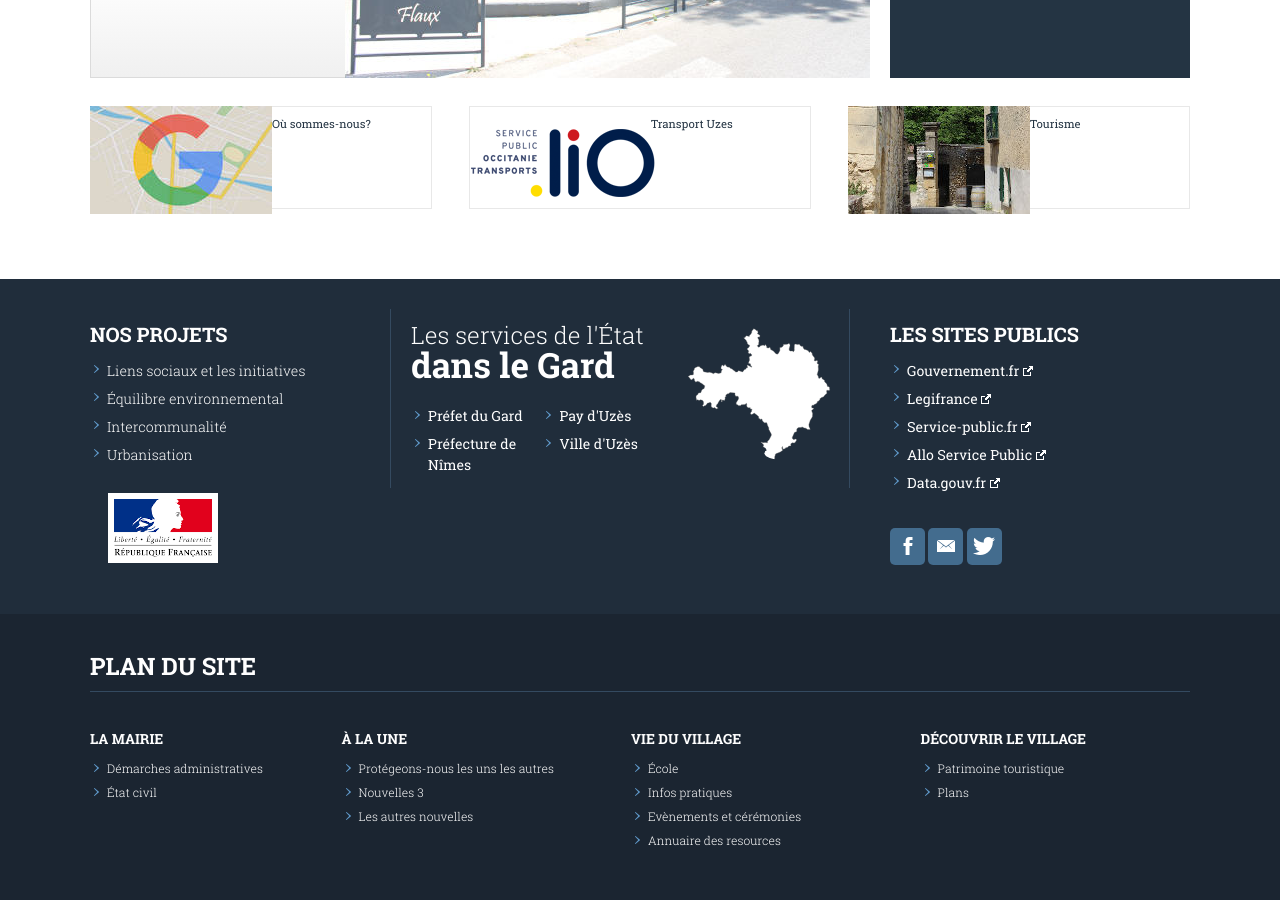
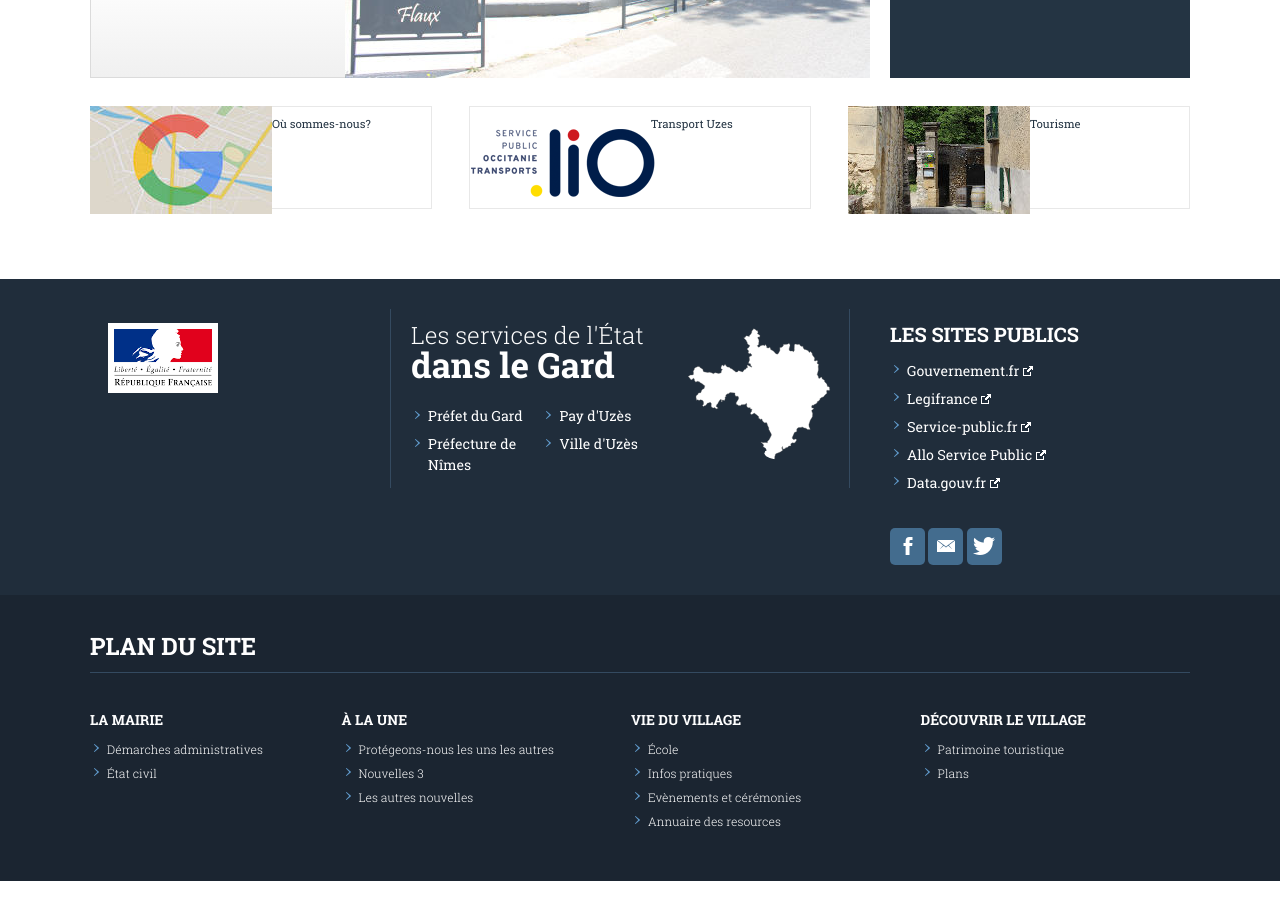
Before and after one commit to Flaux-Village/flaux-village.github.io, a Jekyll site: the page built from index.md, in a window 1280 px wide and 900 px high, scrolled down 603 px. Built offline with Jekyll 4.4.1, drawn with Linux system fonts in a browser that asks for light colours.

Commit message:
Update footer.html

```diff
--- a/_includes/footer.html
+++ b/_includes/footer.html
@@ -3,13 +3,7 @@
   		<div class="footer-links">
   			<div class="container">
   			  <div class="footer-links-1">
-            <h2>Nos projets</h2>
-  	        <ul>
-              <li><a href="#">Liens sociaux et les initiatives</a></li>
-              <li><a href="#">Équilibre environnemental</a></li>
-              <li><a href="#">Intercommunalité</a></li>
-              <li><a href="#">Urbanisation</a></li>
-  					</ul>
+
             <p><img src="/assets/images/logo-republique-francaise-moyen.png" alt="République Française : Liberté, Égalité, Fraternité" style="margin: 0 0 0 18px;"></p>
           </div>
           <div class="footer-links-2">
```
